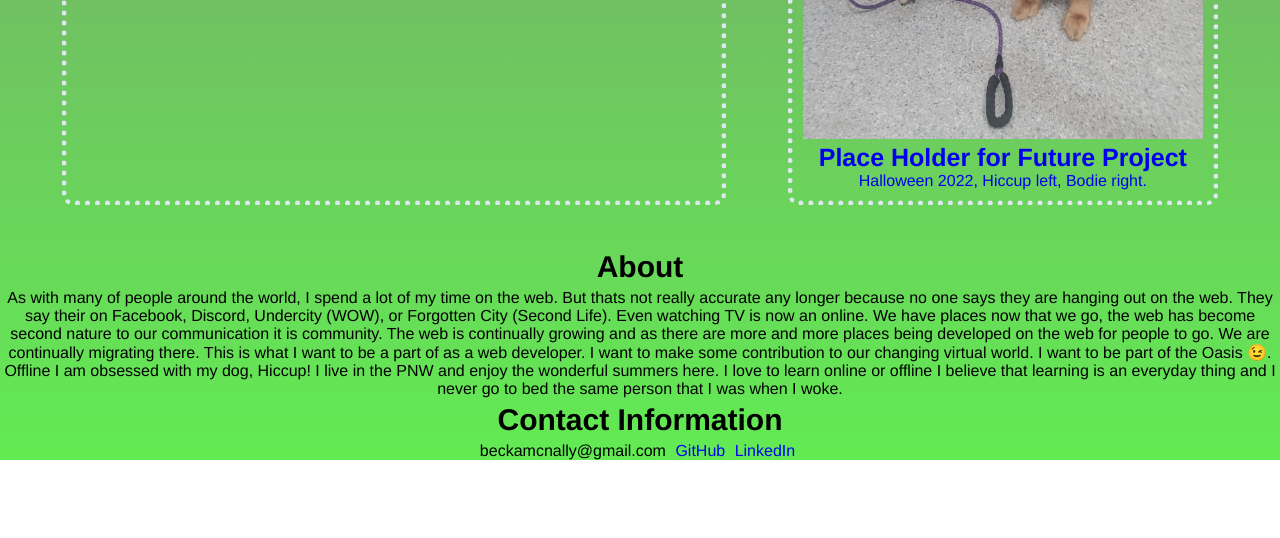
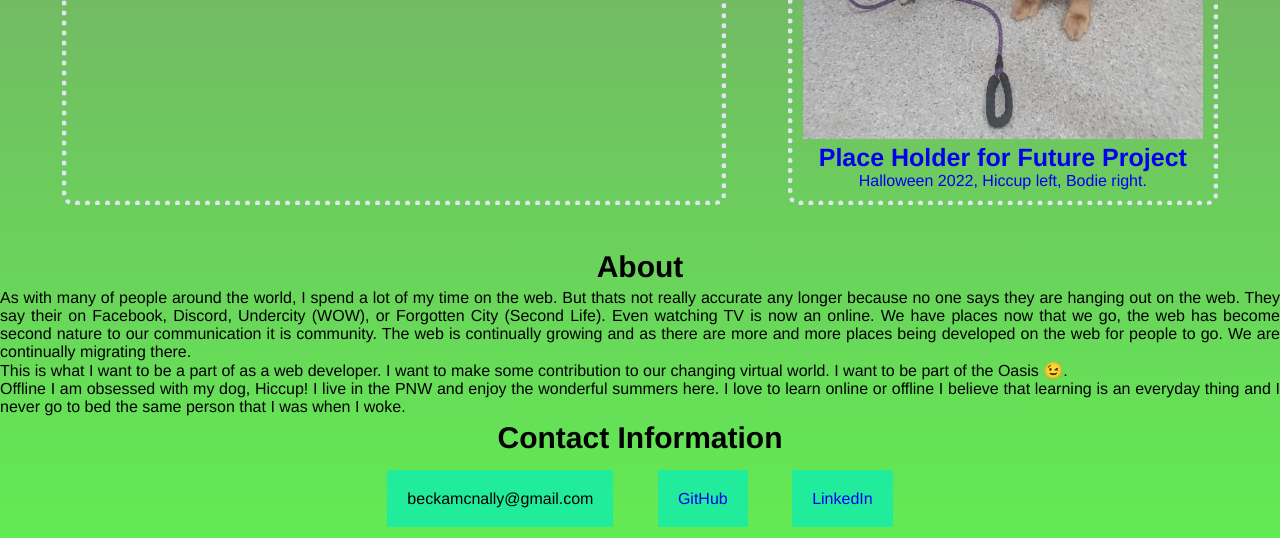
Before and after one commit to beckamcnally/firstportfoli, a plain HTML site: page index.html in a window 1280 px wide. Shown: the part 1838-2376 px from the top of the page. Before the commit the page ends 2298 px from the top, so only its background shows below. Drawn offline with Linux system fonts and the light colour scheme.

Commit message:
fixed contact section over lap

```diff
--- a/assests/style.css
+++ b/assests/style.css
@@ -54,6 +54,10 @@ a {
     text-decoration: none;
 }
 
+.about-par {
+    text-align: justify;
+}
+
 .main-project {
     display: inline-block;
 }
@@ -96,6 +100,16 @@ main {
     margin-bottom: 40px;
 }
 
+#contact li {
+    padding: 20px;
+    background-color: rgb(33, 236, 155);
+    margin: 20px;
+}
+
+#contact {
+    margin: 30px;
+}
+
 @media screen and (max-width: 992px) {
 
 }
--- a/index.html
+++ b/index.html
@@ -81,14 +81,12 @@
          <h2 id="about" class="section-title">About</h2>
 
         <article class="about-par">
-            <p>As with many of people around the world, I spend a lot of my time on the web. But thats not really accurate any longer because no one says they are hanging out on the web. They say their on Facebook, Discord, Undercity (WOW), or Forgotten City (Second Life). Even watching TV is now an online. We have places now that we go, the web has become second nature to our communication it is community. The web is continually growing and as there are more and more places being developed on the web for people to go. We are continually  migrating there.
+            <p>As with many of people around the world, I spend a lot of my time on the web. But thats not really accurate any longer because no one says they are hanging out on the web. They say their on Facebook, Discord, Undercity (WOW), or Forgotten City (Second Life). Even watching TV is now an online. We have places now that we go, the web has become second nature to our communication it is community. The web is continually growing and as there are more and more places being developed on the web for people to go. We are continually  migrating there. </p>
 
-                This is what I want to be a part of as a web developer. I want to make some contribution to our changing virtual world.  I want to be part of the Oasis &#128521;.
+            <p>This is what I want to be a part of as a web developer. I want to make some contribution to our changing virtual world.  I want to be part of the Oasis &#128521;.</p>
 
 
-                Offline I am obsessed with my dog, Hiccup! I live in the PNW  and enjoy the wonderful summers here.
-
-                I love to learn online or offline I believe that learning is an everyday thing and I never go to bed the same person that I was when I woke.
+            <p>Offline I am obsessed with my dog, Hiccup! I live in the PNW  and enjoy the wonderful summers here. I love to learn online or offline I believe that learning is an everyday thing and I never go to bed the same person that I was when I woke.
                 </p>
         </article >
         <h2 class="section-title">Contact Information</h2>
```
